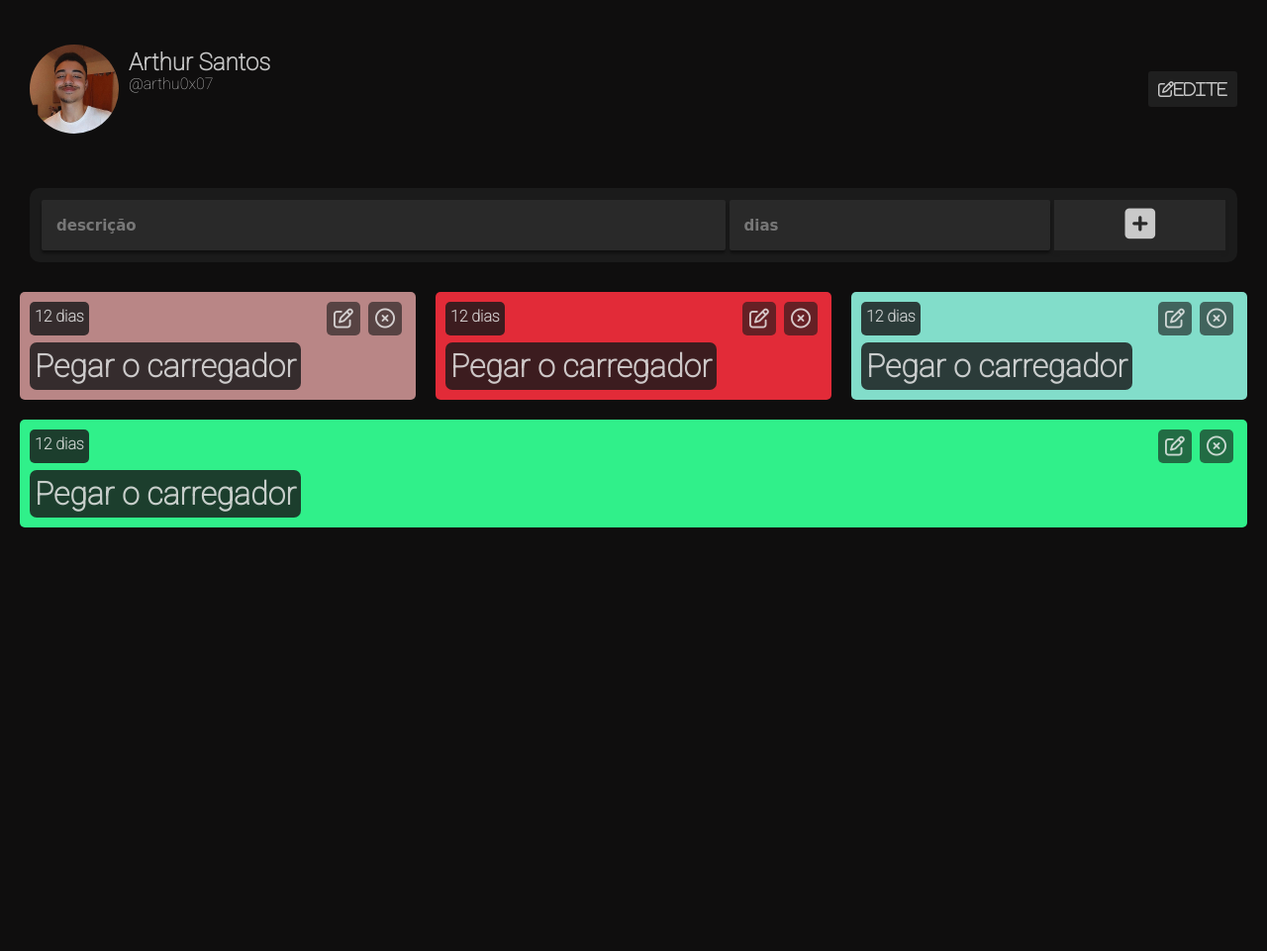
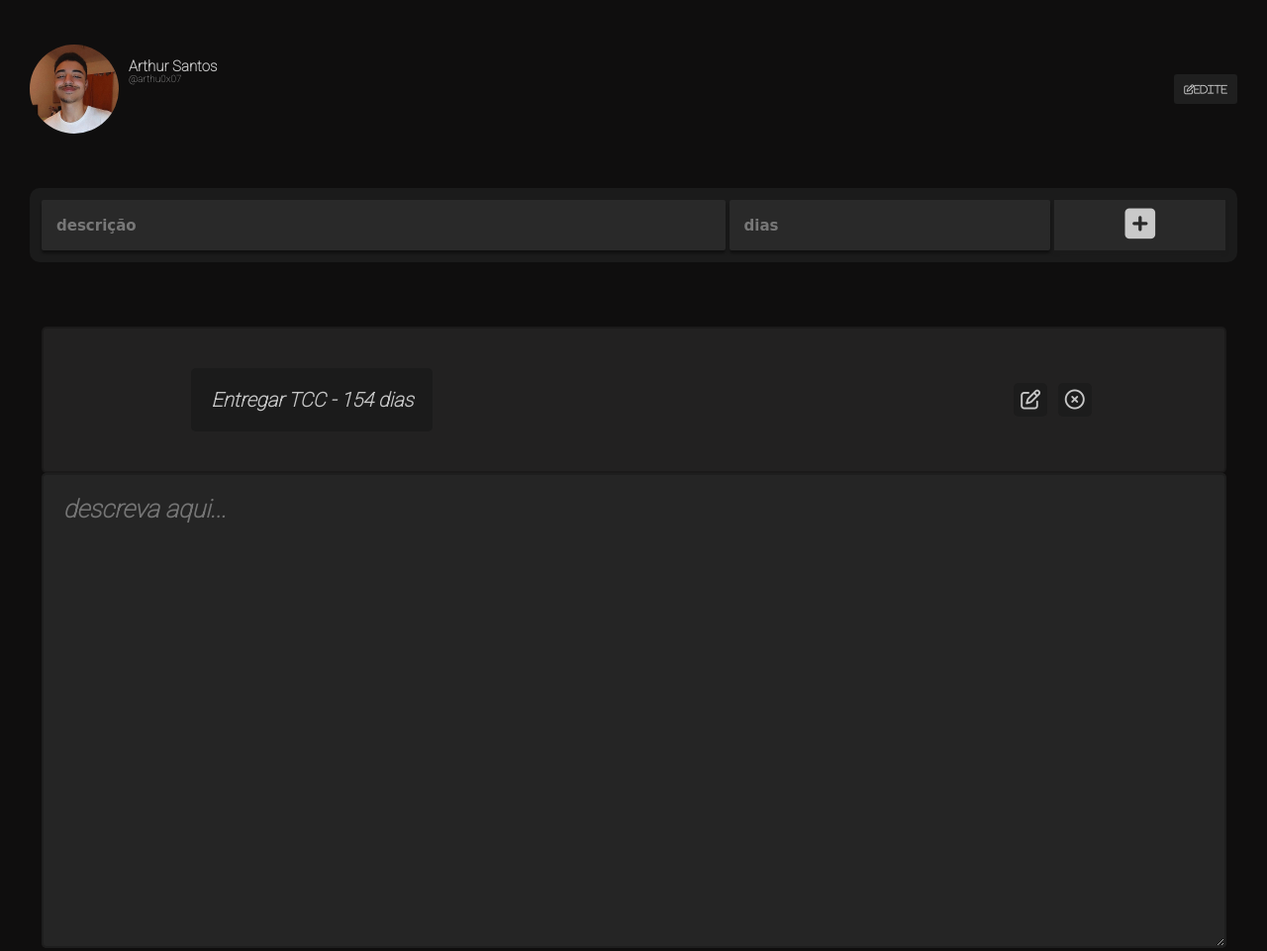
Before and after one commit to arthu0x07/TaskManagerTCCWebPage, a plain HTML site: page index.html in a window 1280 px wide. Shown: the top 961 px of the page at 99% size. Before the commit the page ends 800 px from the top, so only its background shows below. Drawn offline with Linux system fonts and the light colour scheme.

Commit message:
card expandido desenvolvido

```diff
--- a/index.html
+++ b/index.html
@@ -42,6 +42,26 @@
                 <!-- <div id="container-form-erroTesting"> <p id="form-mensagem-erroDescNull"> não crie tarefas vazias amigo </p> </div> -->
             </div>
 
+            <div class="conteiner-card-expandido">
+                <div class="header-card-expandido">
+                    <div class="section1-header-card">
+                        <h2 id="titulo-header-card">Entregar TCC - 154 dias</h1>
+                    </div>
+
+                    <div class="section2-header-card">
+                        <div class="div-botoes">
+                            <button class="button-icon" id="button-alteraTask" data-idcard="0"> <i class="far fa-edit" aria-hidden="true"></i> </button>
+
+                            <button class="button-icon" id="button-DeletaTask" data-idcard="0"> <i class="far fa-times-circle" aria-hidden="true"></i> </button>
+                        </div>
+                    </div>
+                </div>
+
+                <div class="section3-main-card">
+                    <textarea class="descricao-tarefa-expandida" placeholder="descreva aqui..."></textarea>
+                </div>
+            </div>
+
             <div class="container-cards" data-testando="45">
                 <!-- Cards vem aqui -->
             </div>
--- a/style.css
+++ b/style.css
@@ -8,9 +8,102 @@
   color: rgba(245, 245, 245, 0.788);
 }
 
+html{
+  font-size: 62.5%;
+
+}
+
 body {
   background-color: #0f0e0e;
+  display: flex;
+  justify-content: center;
+
 }
+
+.conteiner-card-expandido{
+  z-index: 5;
+  display: flex;
+  flex-direction: column;
+  justify-content: flex-start;
+  align-items: center;
+  width: 100%;
+  margin-top: 45px;
+  min-height: 70vh;
+}
+
+.header-card-expandido{
+  display: flex;
+  justify-content: center;
+  align-items: center;
+  flex-wrap: wrap;
+  background-color: #222121;
+
+  border-radius: 5px;
+  border: 2px solid rgba(2, 2, 2, 0.199);
+  box-sizing: border-box;
+
+  padding: 20px;
+  width: 95%;
+}
+
+.section1-header-card{
+  display: flex;
+  justify-content: flex-start;
+  align-items: baseline;
+  flex-wrap: wrap;
+  font-size: 1.8rem;
+
+  width: 70%;
+  min-width: 220px;
+  margin: 20px;
+}
+
+.section1-header-card h2{
+  background-color: #1b1b1b;
+  border-radius: 5px;
+  font-size: 2.0rem;
+  font-style: italic;
+  padding: 20px;
+}
+
+.section2-header-card{
+}
+
+.section3-main-card{
+  background-color: #222121;
+  border-radius: 5px;
+
+  box-sizing: border-box;
+  width: 95%;
+  height: 60vh;
+}
+
+.descricao-tarefa-expandida{
+  background-color: rgb(37, 37, 37);
+  border-radius: 5px;
+  border: 2px solid rgba(2, 2, 2, 0.199);
+
+  font-size: 2.5rem;
+  padding: 20px;
+  width: 100%;
+  height: 100%;
+  box-sizing: border-box;
+}
+
+.descricao-tarefa-expandida::placeholder{
+  font-size: 2.5rem;
+  font-style: italic;
+  font-weight: 900;
+}
+
+.descricao-tarefa-expandida:focus-visible{
+  outline: -webkit-focus-ring-color auto 0px;
+
+}
+
+
+
+/* ---------------- */
 
 .conteiner-geral {
   display: flex;
@@ -98,7 +191,7 @@ body {
 
 #formscadastro input {
   font-weight: 500;
-  font-size: 15px;
+  font-size: 1.5rem;
   background-color: #292929;
   border-radius: 2px;
   border: 0px solid;
@@ -147,7 +240,7 @@ body {
 
   padding: 5px 10px;
   order: 3;
-  font-size: 35px;
+  font-size: 3.5rem;
   background-color: #292929;
   border-style: none;
   box-shadow: 0 3px 3px 0 rgb(27, 27, 27);
@@ -175,7 +268,7 @@ body {
   color: rgba(255, 41, 4, 0.507);
   background-color: rgba(145, 59, 44, 0.295);
   font-weight: 900;
-  font-size: 15px;
+  font-size: 1.5rem;
   border-radius: 7px;
   border: 1px rgba(184, 65, 44, 0.164) solid;
 
@@ -194,7 +287,7 @@ body {
   color: rgba(226, 128, 0, 0.904);
   background-color: rgba(226, 128, 0, 0.267);
   font-weight: 900;
-  font-size: 15px;
+  font-size: 1.5rem;
   border-radius: 7px;
   border: 1px rgba(255, 115, 0, 0.164) solid;
 
@@ -231,17 +324,6 @@ body {
   align-items: stretch;
 }
 
-.testing-padding{
-  padding: 0px;
-  width: auto;
-}
-
-.div-botoes button{
-  background-color: transparent;
-  border-style: none;
-  font-size: 20px;
-}
-
 .cards div h2 { /* Altera todos os H2 da classe card, mesmo que não seja filhos diretos */
   border-radius: 5px;
   padding: 5px;
@@ -255,6 +337,17 @@ body {
   background-color: #19191ad2;
   font-size: 2rem;
   border-radius: 7px;
+}
+
+.testing-padding{
+  padding: 0px;
+  width: auto;
+}
+
+.div-botoes button{
+  background-color: transparent;
+  border-style: none;
+  font-size: 2.0rem;
 }
 
 .button-icon {
```
